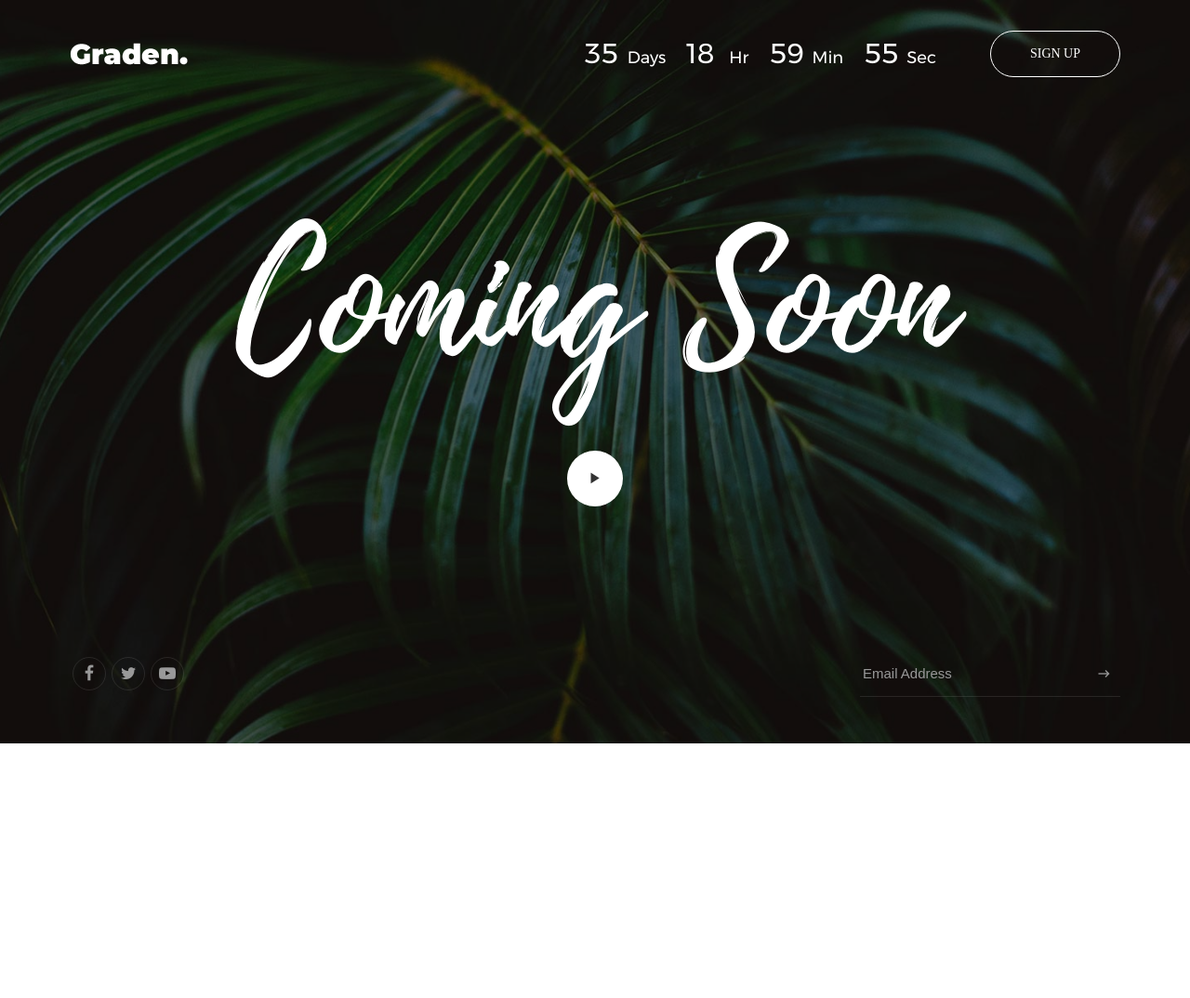
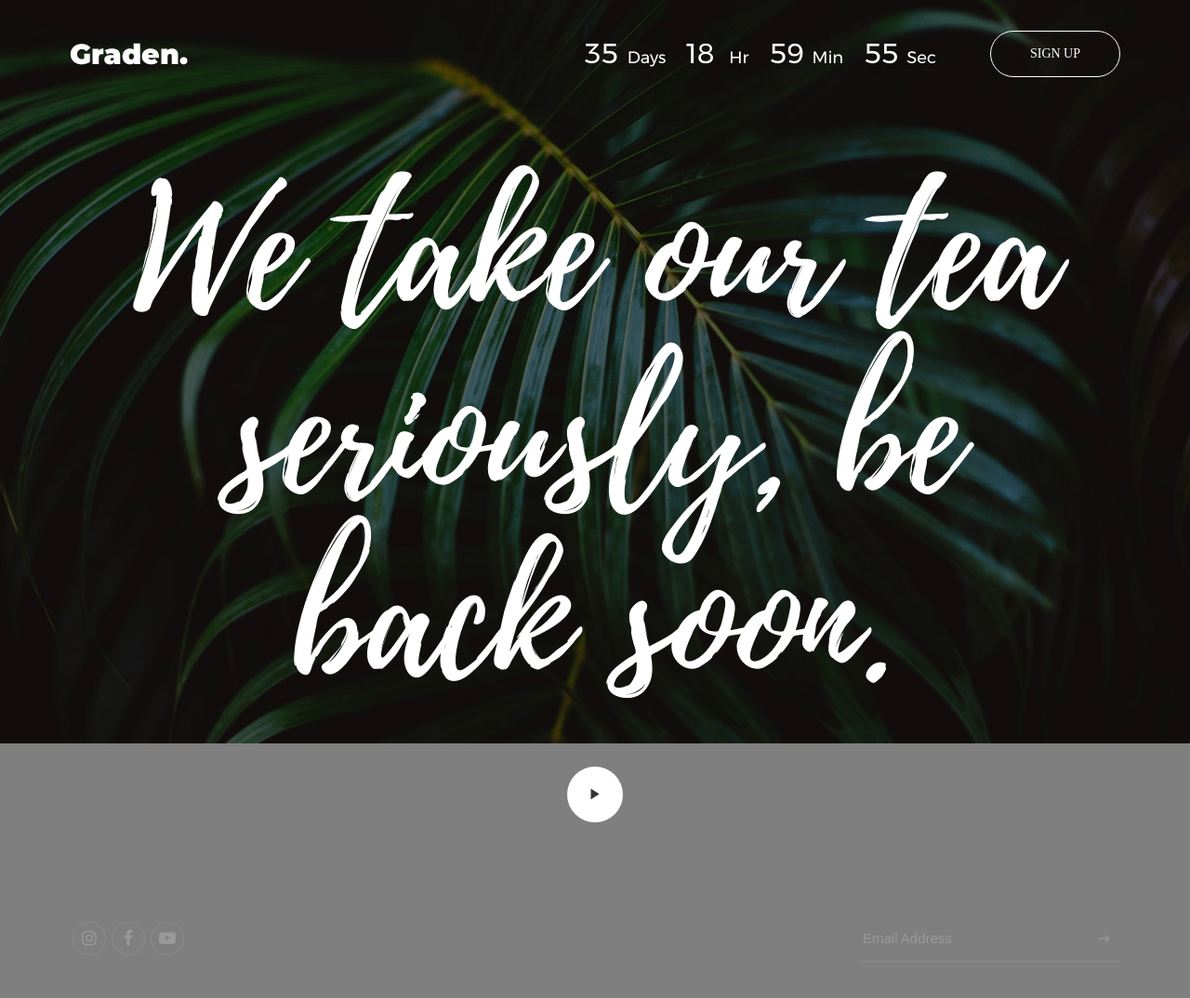
Before and after one commit to Chaimera/chaimera.github.io, a plain HTML site: page index.html in a window 1280 px wide. Shown: the whole page at 93% size. Before the commit the page ends 800 px from the top, so only its background shows below. Drawn offline with Linux system fonts and the light colour scheme; a web font is replaced by a local one.

Commit message:
Update
Coming Soon

```diff
--- a/index.html
+++ b/index.html
@@ -1,7 +1,7 @@
 <!DOCTYPE html>
 <html lang="en">
 <head>
-	<title>Coming Soon 13</title>
+	<title>Chaimera</title>
 	<meta charset="UTF-8">
 	<meta name="viewport" content="width=device-width, initial-scale=1">
 <!--===============================================================================================-->
@@ -69,9 +69,9 @@
 
 		<!--  -->
 		<div class="flex-col-c-m p-l-15 p-r-15 p-t-80 p-b-90">
-			<h3 class="l1-txt2 txt-center p-b-55 respon1">
-				Coming Soon
-			</h3>
+			<h2 class="l1-txt2 txt-center p-b-55 respon1">
+				We take our tea seriously, be back soon.
+			</h2>
 
 			<div>
 				<button class="how-btn-play1 flex-c-m">
@@ -83,15 +83,15 @@
 		<div class="flex-sb-m flex-w w-full">
 			<!--  -->
 			<div class="flex-w flex-c-m m-t-10 m-b-10">
-				<a href="#" class="size3 flex-c-m how-social trans-04 m-r-3 m-l-3 m-b-3 m-t-3">
+				<a href="https://www.instagram.com/chaimeraindia/" class="size3 flex-c-m how-social trans-04 m-r-3 m-l-3 m-b-3 m-t-3">
+					<i class="fa fa-instagram"></i>
+				</a>
+
+				<a href="https://www.facebook.com/chaimeraindia/" class="size3 flex-c-m how-social trans-04 m-r-3 m-l-3 m-b-3 m-t-3">
 					<i class="fa fa-facebook"></i>
 				</a>
 
-				<a href="#" class="size3 flex-c-m how-social trans-04 m-r-3 m-l-3 m-b-3 m-t-3">
-					<i class="fa fa-twitter"></i>
-				</a>
-
-				<a href="#" class="size3 flex-c-m how-social trans-04 m-r-3 m-l-3 m-b-3 m-t-3">
+				<a href="https://www.youtube.com/chaimeraindia/" class="size3 flex-c-m how-social trans-04 m-r-3 m-l-3 m-b-3 m-t-3">
 					<i class="fa fa-youtube-play"></i>
 				</a>
 			</div>
@@ -135,7 +135,7 @@
 			endtimeMinutes: 0,
 			endtimeSeconds: 0,
 			timeZone: ""
-			// ex:  timeZone: "America/New_York"
+			// ex:  timeZone: "India/Kolkata"
 			//go to " http://momentjs.com/timezone/ " to get timezone
 		});
 	</script>
```
